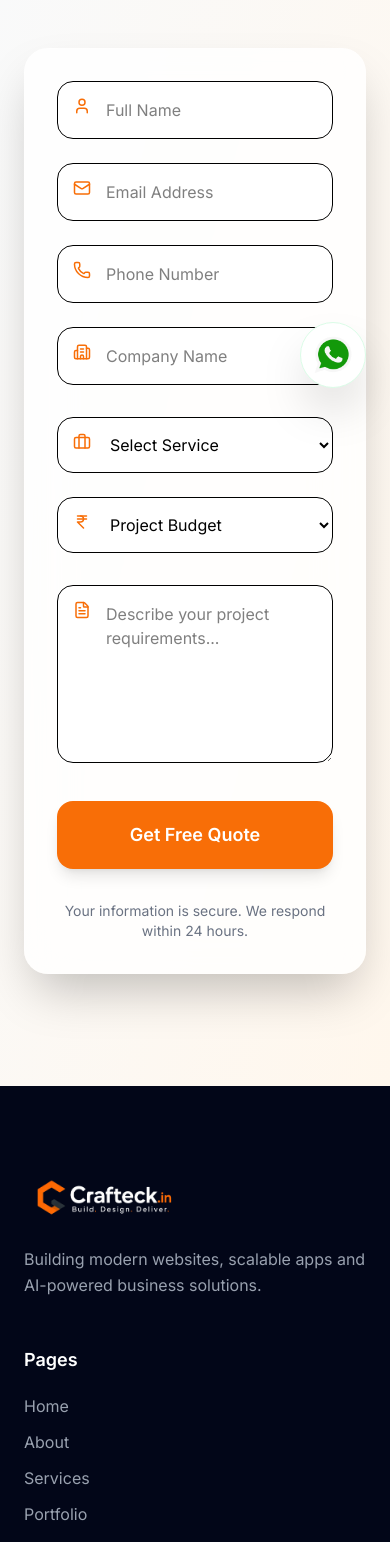
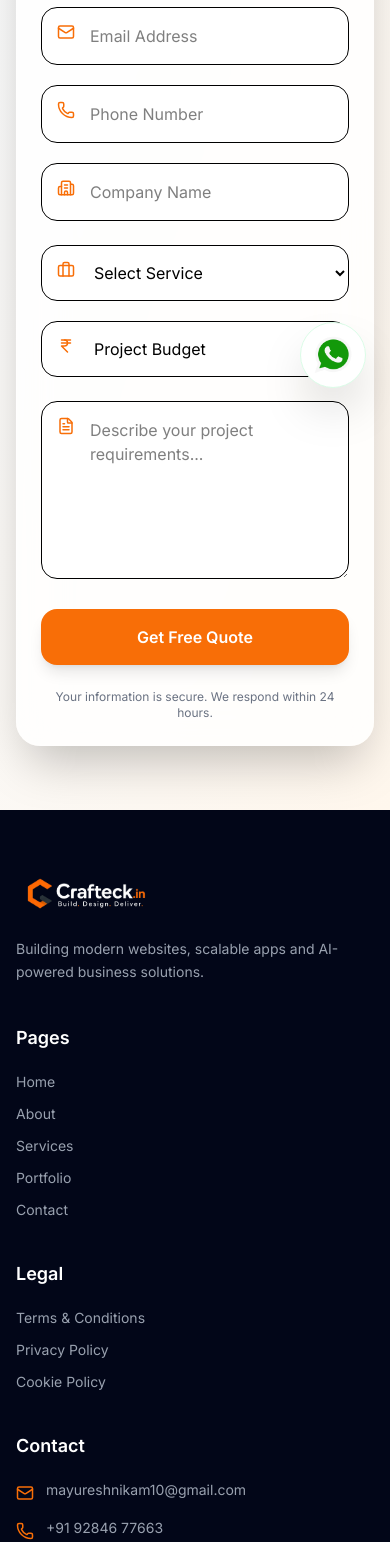
Before and after one commit to abhilashmarathe/crafteck, a React (Vite) app: page /quote in a window 390 px wide. Shown: the part 432-1974 px from the top of the page. Built offline with nearby package versions, Linux system fonts and the light colour scheme.

Commit message:
Responsive fixes for all pages

```diff
--- a/src/components/Footer.jsx
+++ b/src/components/Footer.jsx
@@ -10,20 +10,20 @@ function Footer() {
   const year = new Date().getFullYear();
 
   return (
-    <footer className="bg-slate-950 text-white pt-20 pb-8">
-      <div className="max-w-7xl mx-auto px-6">
+    <footer className="bg-slate-950 text-white pt-14 sm:pt-16 md:pt-20 pb-8">
+      <div className="max-w-7xl mx-auto px-4 sm:px-6">
 
-        <div className="grid md:grid-cols-4 gap-12">
+        <div className="grid grid-cols-1 sm:grid-cols-2 lg:grid-cols-4 gap-10 md:gap-12">
 
           {/* Brand */}
           <div>
             <img
               src={footerLogo}
               alt="Crafteck Logo"
-              className="h-16 md:h-20 w-auto"
+              className="h-14 sm:h-16 md:h-20 w-auto"
             />
 
-            <p className="mt-4 text-gray-400 leading-relaxed">
+            <p className="mt-4 text-sm md:text-base text-gray-400 leading-relaxed">
               Building modern websites, scalable apps and
               AI-powered business solutions.
             </p>
@@ -35,26 +35,12 @@ function Footer() {
               Pages
             </h3>
 
-            <div className="space-y-3 text-gray-400">
-              <Link to="/" className="block hover:text-[#f86e07] transition">
-                Home
-              </Link>
-
-              <Link to="/about" className="block hover:text-[#f86e07] transition">
-                About
-              </Link>
-
-              <Link to="/services" className="block hover:text-[#f86e07] transition">
-                Services
-              </Link>
-
-              <Link to="/portfolio" className="block hover:text-[#f86e07] transition">
-                Portfolio
-              </Link>
-
-              <Link to="/contact" className="block hover:text-[#f86e07] transition">
-                Contact
-              </Link>
+            <div className="space-y-3 text-sm md:text-base text-gray-400">
+              <Link to="/" className="block hover:text-[#f86e07] transition">Home</Link>
+              <Link to="/about" className="block hover:text-[#f86e07] transition">About</Link>
+              <Link to="/services" className="block hover:text-[#f86e07] transition">Services</Link>
+              <Link to="/portfolio" className="block hover:text-[#f86e07] transition">Portfolio</Link>
+              <Link to="/contact" className="block hover:text-[#f86e07] transition">Contact</Link>
             </div>
           </div>
 
@@ -64,7 +50,7 @@ function Footer() {
               Legal
             </h3>
 
-            <div className="space-y-3 text-gray-400">
+            <div className="space-y-3 text-sm md:text-base text-gray-400">
               <a href="#" className="block hover:text-[#f86e07] transition">
                 Terms & Conditions
               </a>
@@ -85,21 +71,27 @@ function Footer() {
               Contact
             </h3>
 
-            <div className="space-y-4 text-gray-400">
+            <div className="space-y-4 text-sm md:text-base text-gray-400">
 
-              <div className="flex gap-3">
-                <Mail size={18} className="text-[#f86e07]" />
-                <span>mayureshnikam10@gmail.com</span>
+              <div className="flex gap-3 items-start">
+                <Mail size={18} className="text-[#f86e07] shrink-0 mt-1" />
+                <span className="break-all">
+                  mayureshnikam10@gmail.com
+                </span>
               </div>
 
-              <div className="flex gap-3">
-                <Phone size={18} className="text-[#f86e07]" />
-                <span>+91 92846 77663</span>
+              <div className="flex gap-3 items-start">
+                <Phone size={18} className="text-[#f86e07] shrink-0 mt-1" />
+                <span>
+                  +91 92846 77663
+                </span>
               </div>
 
-              <div className="flex gap-3">
-                <MapPin size={18} className="text-[#f86e07]" />
-                <span>Kolhapur, Maharashtra, India 416013</span>
+              <div className="flex gap-3 items-start">
+                <MapPin size={18} className="text-[#f86e07] shrink-0 mt-1" />
+                <span>
+                  Kolhapur, Maharashtra, India 416013
+                </span>
               </div>
 
             </div>
@@ -107,7 +99,7 @@ function Footer() {
 
         </div>
 
-        <div className="border-t border-slate-800 mt-16 pt-8 text-center text-gray-500">
+        <div className="border-t border-slate-800 mt-12 md:mt-16 pt-6 md:pt-8 text-center text-sm md:text-base text-gray-500">
           © {year} Crafteck.in. All rights reserved.
         </div>
 
--- a/src/components/Portfolio.jsx
+++ b/src/components/Portfolio.jsx
@@ -29,32 +29,35 @@ function Portfolio({ limit = false }) {
   return (
     <section
       id="portfolio"
-      className="py-28 px-6 md:px-10 bg-slate-50 dark:bg-slate-950 transition-colors"
+      className="py-16 sm:py-20 md:py-28 px-4 sm:px-6 md:px-10 bg-slate-50 dark:bg-slate-950 transition-colors"
     >
       <div className="max-w-7xl mx-auto">
 
-        {/* Heading */}
         <motion.div
           initial={{ opacity: 0, y: 40 }}
           whileInView={{ opacity: 1, y: 0 }}
           viewport={{ once: true }}
-          className="text-center mb-20"
+          className="text-center mb-12 md:mb-20"
         >
-          <p className="text-[#f86e07] font-semibold uppercase tracking-widest">
+          <p className="text-[#f86e07] font-semibold uppercase tracking-widest text-sm">
             Our Portfolio
           </p>
 
-          <h2 className="text-4xl md:text-5xl font-bold mt-4 dark:text-white">
+          <h2 className="text-3xl sm:text-4xl md:text-5xl font-bold mt-4 dark:text-white">
             Work That Speaks
           </h2>
 
-          <p className="mt-4 text-gray-600 dark:text-gray-300 max-w-2xl mx-auto">
+          <p className="mt-4 text-sm sm:text-base text-gray-600 dark:text-gray-300 max-w-2xl mx-auto">
             Real digital products crafted for businesses and startups.
           </p>
         </motion.div>
 
-        {/* Projects */}
-        <div className="grid md:grid-cols-2 lg:grid-cols-3 gap-8">
+        {displayedProjects.length === 0 ? (
+          <div className="text-center py-20 text-gray-500 dark:text-gray-400">
+            No projects added yet.
+          </div>
+        ) : (
+          <div className="grid grid-cols-1 sm:grid-cols-2 lg:grid-cols-3 gap-6 md:gap-8">
             {displayedProjects.map((project, i) => (
               <motion.div
                 key={project.id}
@@ -66,22 +69,22 @@ function Portfolio({ limit = false }) {
               >
                 <div className="overflow-hidden">
                   <img
-                  src={project.image}
+                    src={project.image || "/placeholder.png"}
                     alt={project.title}
-                  className="h-64 w-full object-cover group-hover:scale-110 transition duration-500"
+                    className="h-52 sm:h-60 md:h-64 w-full object-cover group-hover:scale-110 transition duration-500"
                   />
                 </div>
 
-              <div className="p-8">
-                <p className="text-[#f86e07] text-sm font-semibold uppercase">
+                <div className="p-6 md:p-8">
+                  <p className="text-[#f86e07] text-xs sm:text-sm font-semibold uppercase">
                     {project.category}
                   </p>
 
-                <h3 className="text-2xl font-bold mt-3 dark:text-white">
+                  <h3 className="text-xl md:text-2xl font-bold mt-3 dark:text-white">
                     {project.title}
                   </h3>
 
-                <p className="mt-3 text-gray-600 dark:text-gray-300 text-sm">
+                  <p className="mt-3 text-gray-600 dark:text-gray-300 text-sm leading-relaxed">
                     {project.description}
                   </p>
 
@@ -100,13 +103,13 @@ function Portfolio({ limit = false }) {
               </motion.div>
             ))}
           </div>
+        )}
 
-        {/* View more */}
-        {limit && (
-          <div className="text-center mt-14">
+        {limit && projects.length > 3 && (
+          <div className="text-center mt-10 md:mt-14">
             <Link
               to="/portfolio"
-              className="bg-[#f86e07] hover:bg-[#e86200] text-white px-8 py-4 rounded-xl shadow-lg hover:shadow-[#f86e07]/30 transition"
+              className="inline-block w-full sm:w-auto bg-[#f86e07] hover:bg-[#e86200] text-white px-8 py-4 rounded-xl shadow-lg hover:shadow-[#f86e07]/30 transition"
             >
               View Full Portfolio
             </Link>
--- a/src/components/QuoteForm.jsx
+++ b/src/components/QuoteForm.jsx
@@ -50,30 +50,28 @@ function QuoteForm() {
   }
 
   return (
-    <section className="py-28 px-6 md:px-10 bg-gradient-to-br from-slate-50 to-orange-50 dark:from-slate-950 dark:to-slate-900">
+    <section className="py-16 sm:py-20 md:py-28 px-4 sm:px-6 md:px-10 bg-gradient-to-br from-slate-50 to-orange-50 dark:from-slate-950 dark:to-slate-900">
       <div className="max-w-5xl mx-auto">
 
-        {/* Heading */}
-        <div className="text-center mb-16">
-          <p className="text-[#f86e07] font-semibold uppercase tracking-widest">
+        <div className="text-center mb-12 md:mb-16">
+          <p className="text-[#f86e07] font-semibold uppercase tracking-widest text-sm">
             Project Estimation
           </p>
 
-          <h1 className="text-5xl md:text-6xl font-black mt-4 dark:text-white">
+          <h1 className="text-3xl sm:text-5xl md:text-6xl font-black mt-4 dark:text-white">
             Get a Free Quote
           </h1>
 
-          <p className="mt-4 text-lg text-gray-600 dark:text-gray-300 max-w-2xl mx-auto">
+          <p className="mt-4 text-sm sm:text-lg text-gray-600 dark:text-gray-300 max-w-2xl mx-auto">
             Tell us about your project and our team will send you a tailored quote.
           </p>
         </div>
 
-        {/* Form Card */}
-        <div className="backdrop-blur-xl bg-white/80 dark:bg-slate-800/80 rounded-3xl shadow-2xl p-8 md:p-12 border border-white/20">
+        <div className="backdrop-blur-xl bg-white/80 dark:bg-slate-800/80 rounded-3xl shadow-2xl p-6 sm:p-8 md:p-12 border border-white/20">
 
-          <form onSubmit={handleSubmit} className="space-y-8">
+          <form onSubmit={handleSubmit} className="space-y-6 md:space-y-8">
 
-            <div className="grid md:grid-cols-2 gap-6">
+            <div className="grid grid-cols-1 md:grid-cols-2 gap-5 md:gap-6">
 
               <InputField
                 icon={<User size={18} />}
@@ -104,12 +102,13 @@ function QuoteForm() {
               />
             </div>
 
-            <div className="grid md:grid-cols-2 gap-6">
+            <div className="grid grid-cols-1 md:grid-cols-2 gap-5 md:gap-6">
 
               <SelectField
                 icon={<Briefcase size={18} />}
                 value={form.service}
                 onChange={(e)=>setForm({...form,service:e.target.value})}
+                placeholder="Select Service"
                 options={[
                   "Web App Development",
                   "Mobile App Development",
@@ -120,22 +119,20 @@ function QuoteForm() {
                   "SaaS Product",
                   "Management System"
                 ]}
-                placeholder="Select Service"
               />
 
               <SelectField
                 icon={<IndianRupee size={18} />}
                 value={form.budget}
                 onChange={(e)=>setForm({...form,budget:e.target.value})}
+                placeholder="Project Budget"
                 options={[
                   "₹10k - ₹50k",
                   "₹50k - ₹1L",
                   "₹1L - ₹5L",
                   "₹5L+"
                 ]}
-                placeholder="Project Budget"
               />
-
             </div>
 
             <div className="relative">
@@ -148,18 +145,19 @@ function QuoteForm() {
                 placeholder="Describe your project requirements..."
                 value={form.requirements}
                 onChange={(e)=>setForm({...form,requirements:e.target.value})}
-                className="w-full pl-12 p-4 rounded-2xl border bg-white dark:bg-slate-900 dark:text-white focus:outline-none focus:ring-2 focus:ring-cyan-500"
+                className="w-full pl-12 p-4 rounded-2xl border bg-white dark:bg-slate-900 dark:text-white focus:outline-none focus:ring-2 focus:ring-[#f86e07]"
+                required
               />
             </div>
 
             <button
               disabled={loading}
-              className="w-full bg-[#f86e07] hover:bg-[#e86200] text-white py-5 rounded-2xl text-lg font-semibold shadow-lg hover:shadow-[#f86e07]/30 transition"
+              className="w-full bg-[#f86e07] hover:bg-[#e86200] text-white py-4 md:py-5 rounded-2xl text-base md:text-lg font-semibold shadow-lg hover:shadow-[#f86e07]/30 transition"
             >
               {loading ? "Submitting..." : "Get Free Quote"}
             </button>
 
-            <p className="text-center text-sm text-gray-500 dark:text-gray-400">
+            <p className="text-center text-xs sm:text-sm text-gray-500 dark:text-gray-400">
               Your information is secure. We respond within 24 hours.
             </p>
 
@@ -180,7 +178,7 @@ function InputField({ icon, ...props }) {
       <input
         {...props}
         required
-        className="w-full pl-12 p-4 rounded-2xl border bg-white dark:bg-slate-900 dark:text-white focus:outline-none focus:ring-2 focus:ring-cyan-500"
+        className="w-full pl-12 p-4 rounded-2xl border bg-white dark:bg-slate-900 dark:text-white focus:outline-none focus:ring-2 focus:ring-[#f86e07]"
       />
     </div>
   );
@@ -196,7 +194,7 @@ function SelectField({ icon, options, placeholder, ...props }) {
       <select
         {...props}
         required
-        className="w-full pl-12 p-4 rounded-2xl border bg-white dark:bg-slate-900 dark:text-white focus:outline-none focus:ring-2 focus:ring-cyan-500"
+        className="w-full pl-12 p-4 rounded-2xl border bg-white dark:bg-slate-900 dark:text-white focus:outline-none focus:ring-2 focus:ring-[#f86e07]"
       >
         <option value="">{placeholder}</option>
         {options.map((item, i) => (
--- a/src/components/Services.jsx
+++ b/src/components/Services.jsx
@@ -62,7 +62,7 @@ function Services({ limit = false }) {
   return (
     <section
       id="services"
-      className="py-28 px-6 md:px-10 bg-white dark:bg-slate-900 transition-colors"
+      className="py-16 sm:py-20 md:py-28 px-4 sm:px-6 md:px-10 bg-white dark:bg-slate-900 transition-colors"
     >
       <div className="max-w-7xl mx-auto">
 
@@ -70,22 +70,22 @@ function Services({ limit = false }) {
           initial={{ opacity: 0, y: 40 }}
           whileInView={{ opacity: 1, y: 0 }}
           viewport={{ once: true }}
-          className="text-center mb-20"
+          className="text-center mb-12 md:mb-20"
         >
-          <p className="text-[#f86e07] font-semibold uppercase tracking-widest">
+          <p className="text-[#f86e07] font-semibold uppercase tracking-widest text-sm">
             Our Expertise
           </p>
 
-          <h2 className="text-4xl md:text-5xl font-bold mt-4 dark:text-white">
+          <h2 className="text-3xl sm:text-4xl md:text-5xl font-bold mt-4 dark:text-white">
             Services That Drive Growth
           </h2>
 
-          <p className="mt-4 text-gray-600 dark:text-gray-300 max-w-3xl mx-auto">
+          <p className="mt-4 text-sm sm:text-base text-gray-600 dark:text-gray-300 max-w-3xl mx-auto">
             End-to-end digital solutions designed to help your business scale faster.
           </p>
         </motion.div>
 
-        <div className="grid md:grid-cols-2 lg:grid-cols-4 gap-8">
+        <div className="grid grid-cols-1 sm:grid-cols-2 lg:grid-cols-4 gap-6 md:gap-8">
           {displayedServices.map((item, i) => {
             const Icon = item.icon;
 
@@ -96,20 +96,20 @@ function Services({ limit = false }) {
                 whileInView={{ opacity: 1, y: 0 }}
                 viewport={{ once: true }}
                 transition={{ delay: i * 0.1 }}
-                className="group p-8 rounded-3xl bg-white dark:bg-slate-800 shadow-xl hover:-translate-y-3 hover:shadow-2xl transition"
+                className="group p-6 md:p-8 rounded-3xl bg-white dark:bg-slate-800 shadow-xl hover:-translate-y-3 hover:shadow-2xl transition"
               >
-                <div className="w-16 h-16 rounded-2xl bg-[#f86e07]/10 flex items-center justify-center mb-6 group-hover:bg-[#f86e07] transition">
+                <div className="w-14 h-14 md:w-16 md:h-16 rounded-2xl bg-[#f86e07]/10 flex items-center justify-center mb-5 md:mb-6 group-hover:bg-[#f86e07] transition">
                   <Icon
-                    size={30}
+                    size={26}
                     className="text-[#f86e07] group-hover:text-white transition"
                   />
                 </div>
 
-                <h3 className="text-xl font-bold dark:text-white">
+                <h3 className="text-lg md:text-xl font-bold dark:text-white">
                   {item.title}
                 </h3>
 
-                <p className="mt-4 text-gray-600 dark:text-gray-300 text-sm leading-relaxed">
+                <p className="mt-3 md:mt-4 text-gray-600 dark:text-gray-300 text-sm leading-relaxed">
                   {item.desc}
                 </p>
               </motion.div>
@@ -118,10 +118,10 @@ function Services({ limit = false }) {
         </div>
 
         {limit && (
-          <div className="text-center mt-14">
+          <div className="text-center mt-10 md:mt-14">
             <Link
               to="/services"
-              className="bg-[#f86e07] hover:bg-[#e86200] text-white px-8 py-4 rounded-xl"
+              className="inline-block w-full sm:w-auto bg-[#f86e07] hover:bg-[#e86200] text-white px-8 py-4 rounded-xl"
             >
               View All Services
             </Link>
--- a/src/pages/Contact.jsx
+++ b/src/pages/Contact.jsx
@@ -8,7 +8,7 @@ function ContactPage() {
     <>
       <Navbar />
 
-      <main className="pt-24 min-h-screen bg-white dark:bg-slate-950 transition-colors">
+      <main className="pt-20 sm:pt-24 md:pt-28 min-h-screen bg-white dark:bg-slate-950 transition-colors">
         <Contact />
       </main>
 
--- a/src/pages/Portfolio.jsx
+++ b/src/pages/Portfolio.jsx
@@ -8,7 +8,7 @@ function PortfolioPage() {
     <>
       <Navbar />
 
-      <main className="pt-24 min-h-screen bg-slate-50 dark:bg-slate-950 transition-colors">
+      <main className="pt-20 sm:pt-24 md:pt-28 min-h-screen bg-slate-50 dark:bg-slate-950 transition-colors">
         <PortfolioComponent limit={false} />
       </main>
 
--- a/src/pages/Services.jsx
+++ b/src/pages/Services.jsx
@@ -8,7 +8,7 @@ function ServicesPage() {
     <>
       <Navbar />
 
-      <main className="pt-24 min-h-screen bg-white dark:bg-slate-950 transition-colors">
+      <main className="pt-20 sm:pt-24 md:pt-28 min-h-screen bg-white dark:bg-slate-950 transition-colors">
         <ServicesComponent limit={false} />
       </main>
 
```
Also changed, not shown: src/components/Contact.jsx (+35 -35 lines). Lines whose indentation alone changed are shown as unchanged.
